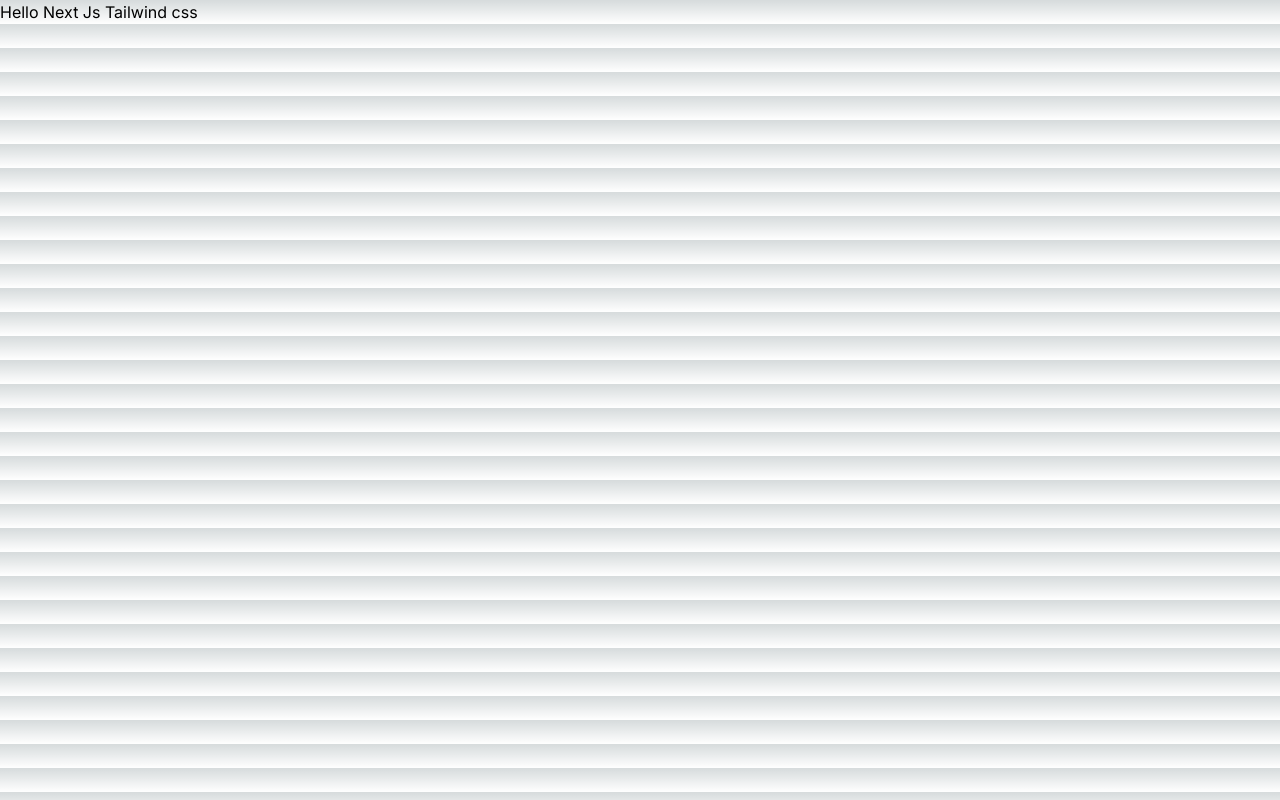
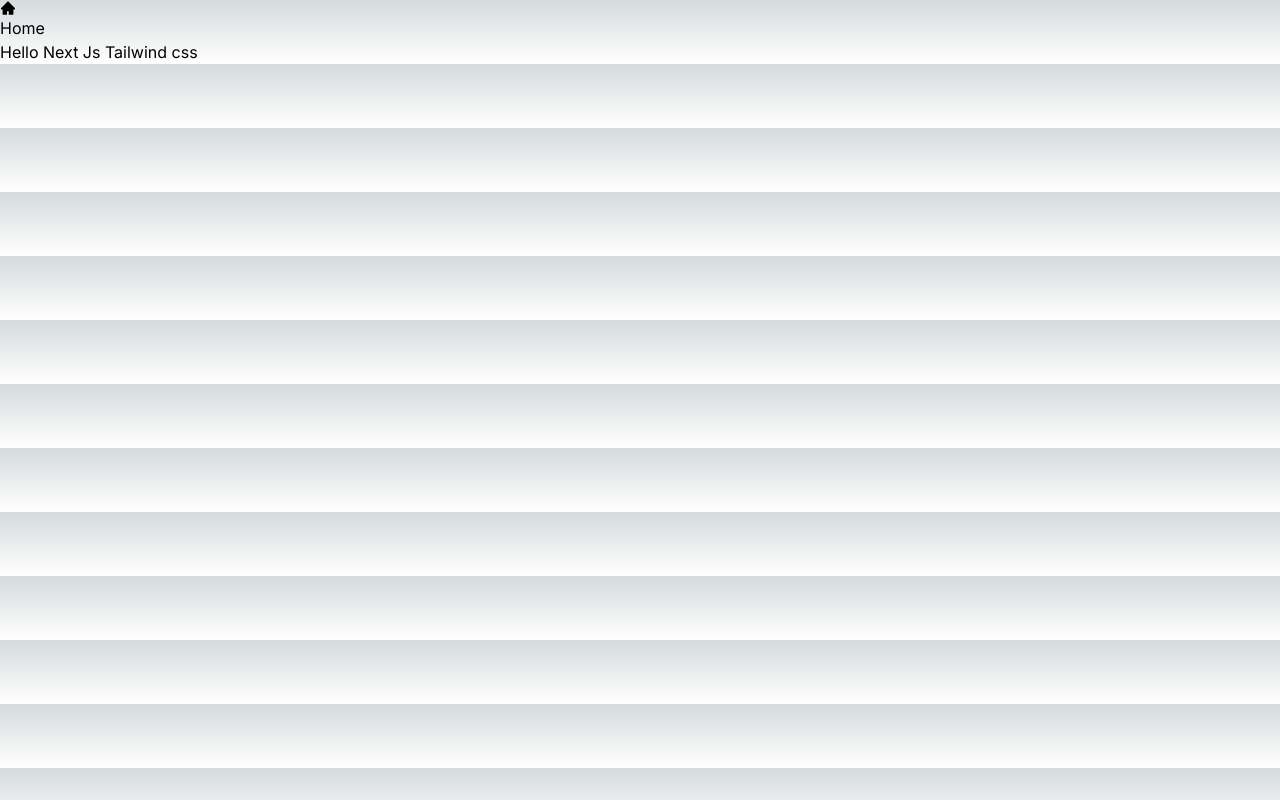
Before and after one commit to lelyagaw/imdbyagaw, a Next.js app: page / in a window 1280 px wide. Built offline with nearby package versions, Linux system fonts and the light colour scheme.

Commit message:
add draft header

```diff
--- a/package.json
+++ b/package.json
@@ -16,6 +16,7 @@
     "postcss": "8.4.24",
     "react": "18.2.0",
     "react-dom": "18.2.0",
+    "react-icons": "^4.9.0",
     "tailwindcss": "3.3.2"
   }
 }
--- /dev/null
+++ b/src/app/components/MenuItem.jsx
@@ -0,0 +1,13 @@
+import Link from "next/link";
+
+export default function MenuItem({title,address, Icon}){
+    return(
+        <div>
+             <Link href={address}>
+                <Icon/>
+                 <p>{title}</p>
+            </Link>
+
+        </div>
+    )
+}
--- /dev/null
+++ b/src/app/components/header.jsx
@@ -0,0 +1,16 @@
+import MenuItem from "./MenuItem";
+import {AiFillHome} from "react-icons/ai";
+
+export default function Header(){
+    return(
+        <div>
+            <div className="">
+                <MenuItem title="Home" address="/#" Icon={AiFillHome}/>
+            </div>
+            <div className="">
+
+            </div>
+
+        </div>
+    )
+}
--- a/src/app/layout.js
+++ b/src/app/layout.js
@@ -1,3 +1,4 @@
+import Header from './components/header'
 import './globals.css'
 import { Inter } from 'next/font/google'
 
@@ -11,7 +12,17 @@
 export default function RootLayout({ children }) {
   return (
     <html lang="en">
-      <body className={inter.className}>{children}</body>
+
+
+
+      <body className={inter.className}>
+        {/* Header */}
+        <Header/>
+        {/* Navbar */}
+
+        {/* SearchBox */}
+        {children}
+      </body>
     </html>
   )
 }
```
Also changed, not shown: 1 other file (tests, documents, lock files or other folders).
